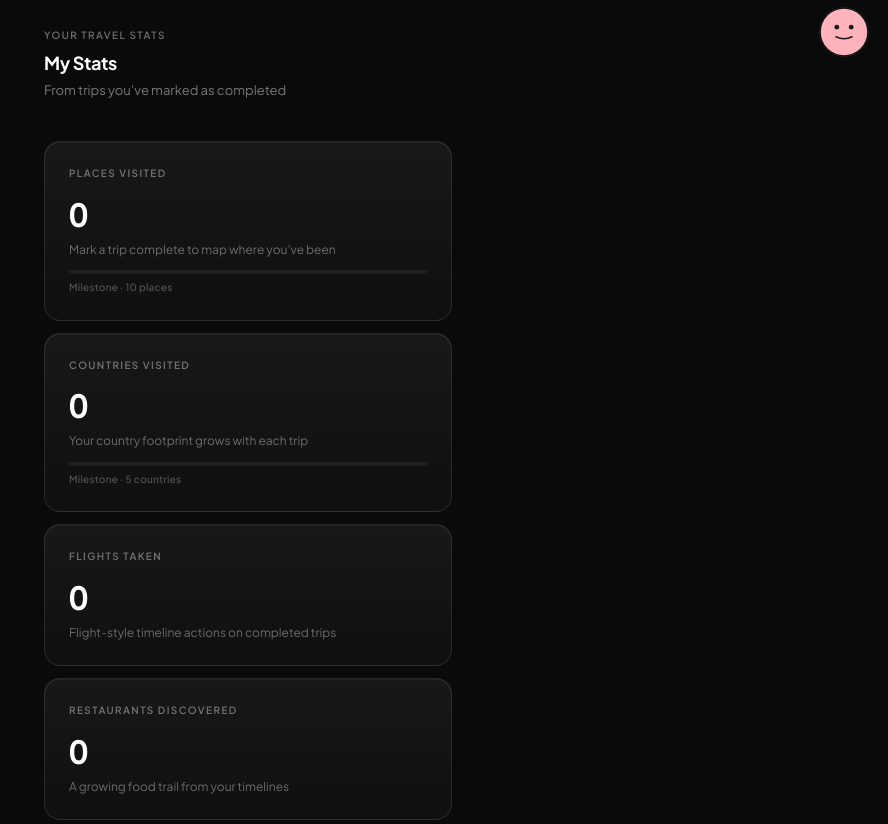
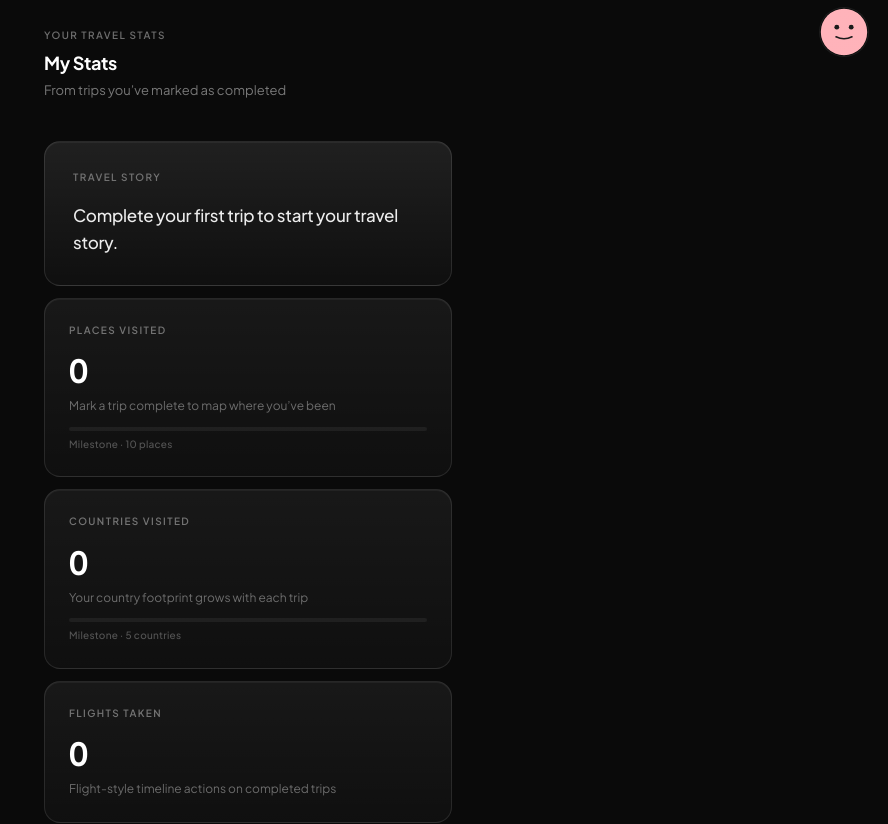
Before and after one commit to GoKikxle/ancular, a Next.js app: page /stats in a window 1280 px wide. Shown: the top 824 px of the page, without its empty margins (392-1280 px from the left). Built offline with nearby package versions, Linux system fonts and the light colour scheme; no server answers.

Commit message:
Add travel story feature to StatsPageClient for enhanced user engagement

```diff
--- a/components/stats/StatsPageClient.tsx
+++ b/components/stats/StatsPageClient.tsx
@@ -2,6 +2,7 @@
 
 import { motion, useReducedMotion } from "framer-motion";
 import type { UserStats } from "@/lib/stats";
+import { getTravelStory } from "@/lib/travel-story";
 import { surfaceCard } from "@/lib/screen-styles";
 import { CountUp } from "./CountUp";
 
@@ -151,8 +152,19 @@ export function StatsPageClient({ stats: s }: Props) {
   const copy = buildCopy(s);
   const tripDelta = s.completedTripsThisYear - s.completedTripsLastYear;
   const year = new Date().getFullYear();
+  const travelStory = getTravelStory(s);
 
   return (
+    <div className="flex flex-col gap-3">
+      <div
+        className={`rounded-2xl border border-white/[0.11] bg-gradient-to-b from-white/[0.09] to-white/[0.025] p-7 shadow-[0_1px_0_rgba(255,255,255,0.05)_inset]`}
+      >
+        <p className="text-[10px] font-semibold uppercase tracking-[0.14em] text-white/38">Travel Story</p>
+        <p className="mt-4 text-[17px] font-medium leading-relaxed tracking-[-0.015em] text-white/[0.92]">
+          {travelStory}
+        </p>
+      </div>
+
       <motion.div
         variants={listVariants}
         initial="hidden"
@@ -265,5 +277,6 @@ export function StatsPageClient({ stats: s }: Props) {
         </motion.div>
       ) : null}
       </motion.div>
+    </div>
   );
 }
--- /dev/null
+++ b/lib/travel-story.ts
@@ -0,0 +1,33 @@
+import type { UserStats } from "@/lib/stats";
+
+export type TravelStoryStats = Pick<
+  UserStats,
+  "completedTripCount" | "countriesVisited" | "placesVisited" | "daysTraveled" | "completedTripsThisYear"
+>;
+
+/**
+ * One-line narrative for the Stats “Travel Story” card — derived only from passed stats.
+ */
+export function getTravelStory(stats: TravelStoryStats): string {
+  const {
+    completedTripCount,
+    countriesVisited,
+    placesVisited,
+    daysTraveled,
+    completedTripsThisYear,
+  } = stats;
+
+  if (completedTripCount === 0) {
+    return "Complete your first trip to start your travel story.";
+  }
+
+  if (countriesVisited >= 2 && daysTraveled >= 5) {
+    return `You’ve explored ${countriesVisited} countries and spent ${daysTraveled} days on the move this year.`;
+  }
+
+  if (completedTripsThisYear >= 2) {
+    return `You’ve been on the move — ${completedTripsThisYear} trips and counting.`;
+  }
+
+  return `Your journey is just getting started — ${placesVisited} places so far.`;
+}
```
Lines whose indentation alone changed are shown as unchanged.
